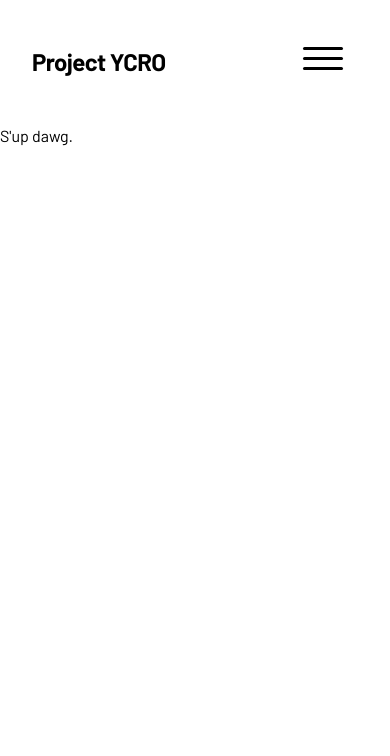
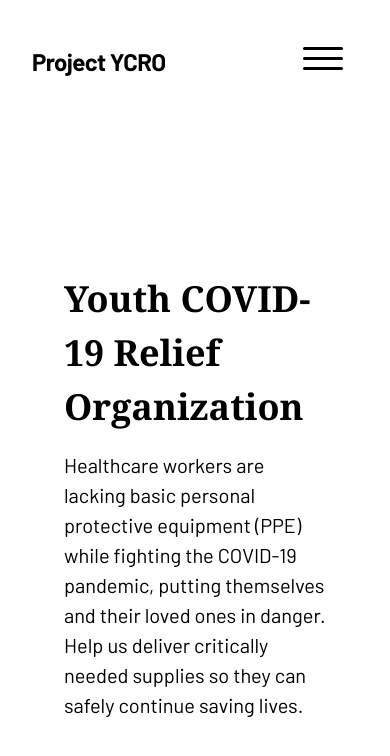
Before and after one commit to fighting-covid/website, a Next.js app: page / in a window 390 px wide. Shown: the top 756 px of the page. Built offline with nearby package versions, Linux system fonts and the light colour scheme; a web font is replaced by a local one.

Commit message:
Design hero section layout of home page

```diff
--- a/components/header.js
+++ b/components/header.js
@@ -4,7 +4,10 @@ import Link from "next/link";
 const Header = () => {
   const [isActive, setActive] = useState(false);
   return (
-    <header className="flex items-center justify-between flex-wrap p-8 container mx-auto">
+    <header
+      id="header"
+      className="flex items-center justify-between flex-wrap p-8 container mx-auto"
+    >
       <div className="flex items-center flex-shrink-0 mr-8">
         <span className="font-bold text-2xl tracking-tight">Project YCRO</span>
       </div>
--- /dev/null
+++ b/data/index.yml
@@ -0,0 +1,3 @@
+title: "Youth COVID-19 Relief Organization"
+subtitle: |
+  Healthcare workers are lacking basic personal protective equipment (PPE) while fighting the COVID-19 pandemic, putting themselves and their loved ones in danger. Help us deliver critically needed supplies so they can safely continue saving lives.
--- a/next.config.js
+++ b/next.config.js
@@ -1,14 +1,15 @@
-require('dotenv').config();
+require("dotenv").config();
+const images = require("next-images");
 
-module.exports = {
+module.exports = images({
   webpack: (config, { isServer }) => {
     // Fixes npm packages that depend on `fs` module
     if (!isServer) {
       config.node = {
-        fs: 'empty'
-      }
+        fs: "empty",
+      };
     }
 
-    return config
-  }
-}
+    return config;
+  },
+});
--- a/package.json
+++ b/package.json
@@ -14,6 +14,7 @@
     "hamburgers": "^1.1.3",
     "js-yaml": "^3.13.1",
     "next": "9.3.4",
+    "next-images": "^1.4.0",
     "react": "16.13.1",
     "react-dom": "16.13.1"
   },
--- a/pages/_app.js
+++ b/pages/_app.js
@@ -2,7 +2,7 @@ import Head from "next/head";
 
 import Header from "../components/header";
 
-import "../styles/main.css";
+import "../assets/styles/main.css";
 import "hamburgers/dist/hamburgers.min.css";
 
 // This default export is required in a new `pages/_app.js` file.
@@ -18,11 +18,6 @@ export default function MyApp({ Component, pageProps }) {
       </Head>
       <Header />
       <Component {...pageProps} />
-      <style global jsx>{`
-        body {
-          @apply font-sans bg-light text-dark;
-        }
-      `}</style>
     </>
   );
 }
--- a/pages/about.js
+++ b/pages/about.js
@@ -1,5 +1,5 @@
-const yaml = require("js-yaml");
-const fs = require("fs");
+import yaml from "js-yaml";
+import fs from "fs";
 import path from "path";
 
 const AboutPage = ({ data }) => {
--- a/pages/index.js
+++ b/pages/index.js
@@ -1,14 +1,45 @@
 import Head from "next/head";
+import yaml from "js-yaml";
+import fs from "fs";
+import path from "path";
 
-const HomePage = () => (
-  <div className="container">
+const HomePage = ({ data }) => (
+  <>
     <Head>
       <title>Project YCRO</title>
       <link rel="icon" href="/favicon.ico" />
     </Head>
 
-    <main>S'up dawg.</main>
-  </div>
+    <main>
+      <section className="block">
+        <div
+          className="flex flex-wrap-reverse"
+          style={{ height: "calc(100vh - 100px)" }}
+        >
+          <div className="md:w-1/2 w-full p-16">
+            <div className="md:w-3/4 h-full flex flex-col md:justify-center justify-start">
+              <p className="font-bold font-serif md:text-5xl text-4xl pb-4">
+                {data.title}
+              </p>
+              <p className="font-sans lg:text-2xl text-xl">{data.subtitle}</p>
+            </div>
+          </div>
+          <div
+            className="md:w-1/2 w-full flex flex-col bg-local bg-cover bg-no-repeat bg-center"
+            style={{
+              backgroundImage: `url(${require("../assets/images/mask.jpg")})`,
+            }}
+          ></div>
+        </div>
+      </section>
+    </main>
+  </>
 );
 
+export async function getStaticProps() {
+  const dataPath = path.join(process.cwd(), "data/index.yml");
+  const data = yaml.safeLoad(fs.readFileSync(dataPath));
+  return { props: { data } };
+}
+
 export default HomePage;
```
Also changed, not shown: assets/styles/main.css (renamed from styles/main.css), 2 other files (tests, documents, lock files or other folders).
